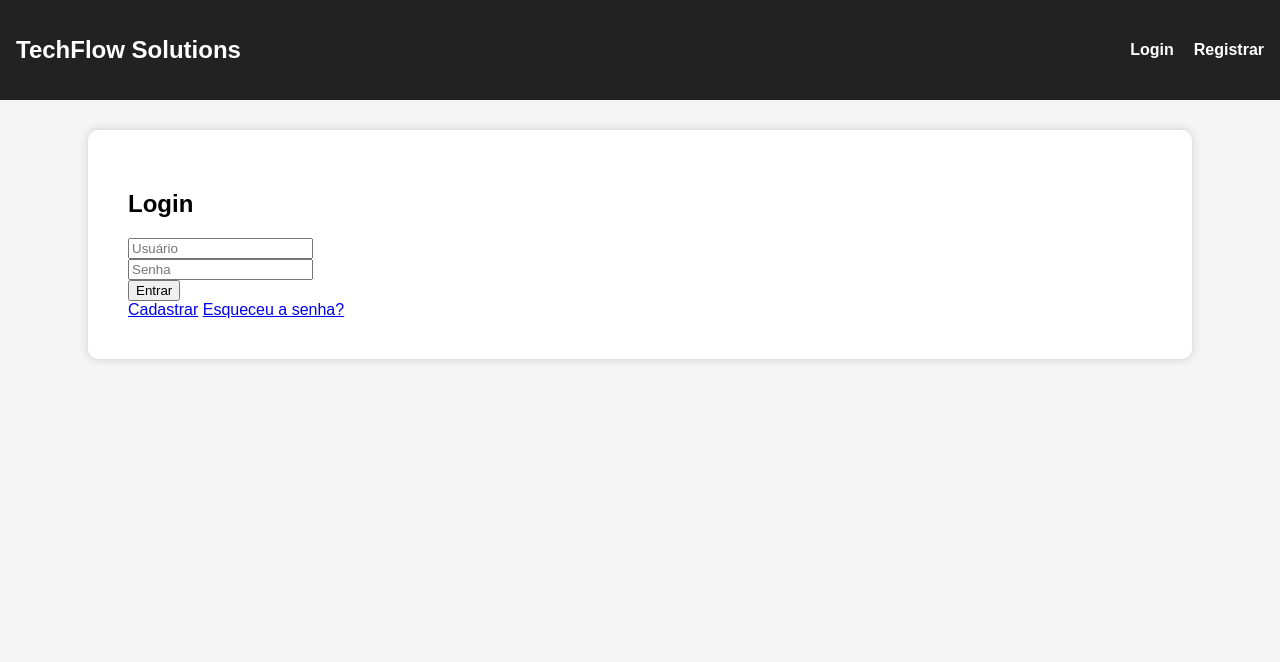
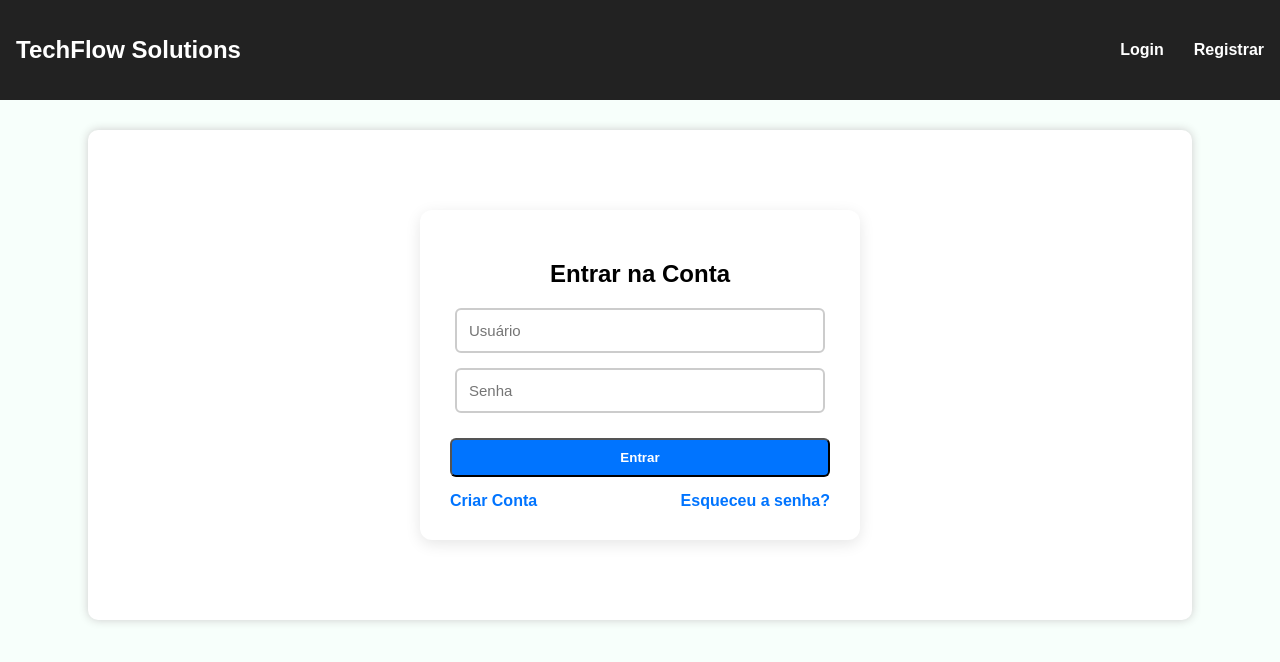
Before and after one commit to Seteshy/login_project, a Django app: page / in a window 1280 px wide. Shown: the top 662 px of the page. Run offline with Django 5.2, Linux system fonts and the light colour scheme.

Commit message:
Estilização Login

```diff
--- a/accounts/templates/accounts/login.html
+++ b/accounts/templates/accounts/login.html
@@ -1,12 +1,22 @@
 {% extends 'base.html' %}
+
 {% block content %}
-<h2>Login</h2>
-<form method="post">{% csrf_token %}
-  <input type="text" name="username" placeholder="Usuário"><br>
-  <input type="password" name="password" placeholder="Senha"><br>
-  <button type="submit">Entrar</button>
-</form>
-<a href="{% url 'register' %}">Cadastrar</a>
-<a href="{% url 'password_reset' %}">Esqueceu a senha?</a>
+<div class="login-container">
+    <h2>Entrar na Conta</h2>
 
+    <form method="post" class="login-form">
+        {% csrf_token %}
+        <input type="text" name="username" placeholder="Usuário" class="input-login" required>
+        <input type="password" name="password" placeholder="Senha" class="input-login" required>
+
+        <button type="submit" class="btn btn-primario btn-full">
+            Entrar
+        </button>
+    </form>
+
+    <div class="login-links">
+        <a href="{% url 'register' %}">Criar Conta</a>
+        <a href="{% url 'password_reset' %}">Esqueceu a senha?</a>
+    </div>
+</div>
 {% endblock %}
--- a/static/css/style.css
+++ b/static/css/style.css
@@ -1,7 +1,7 @@
 body {
     margin: 0;
     font-family: Arial, sans-serif;
-    background: #f5f5f5;
+    background: #f7fffb;
 }
 
 .navbar {
@@ -16,7 +16,7 @@ body {
 .navbar ul {
     list-style: none;
     display: flex;
-    gap: 20px;
+    gap: 30px;
 }
 
 .navbar a {
@@ -36,6 +36,57 @@ body {
     width: 80%;
     border-radius: 10px;
     box-shadow: 0 0 10px #ccc;
+}
+
+/* Caixa do Login */
+
+.login-container {
+    background: white;
+    width: 380px;
+    margin: 40px auto;
+    padding: 30px;
+    border-radius: 12px;
+    box-shadow: 0px 4px 15px rgba(0,0,0,0.1);
+    text-align: center;
+}
+
+/* Login */
+
+.input-login {
+    width: 90%;
+    padding: 12px;
+    margin-bottom: 15px;
+    border: 2px solid #ccc;
+    border-radius: 6px;
+    font-size: 15px;
+}
+
+.input-login:focus {
+    border-color: #0074ff;
+    outline: none;
+}
+
+/* BOTÃO PRINCIPAL */
+.btn-full {
+    width: 100%;
+    padding: 12px;
+    margin-top: 10px;
+}
+
+.login-links {
+    margin-top: 15px;
+    display: flex;
+    justify-content: space-between;
+}
+
+.login-links a {
+    text-decoration: none;
+    color: #0074ff;
+    font-weight: bold;
+}
+
+.login-links a:hover {
+    text-decoration: underline;
 }
 
 /* Lista de Produtos */
```
